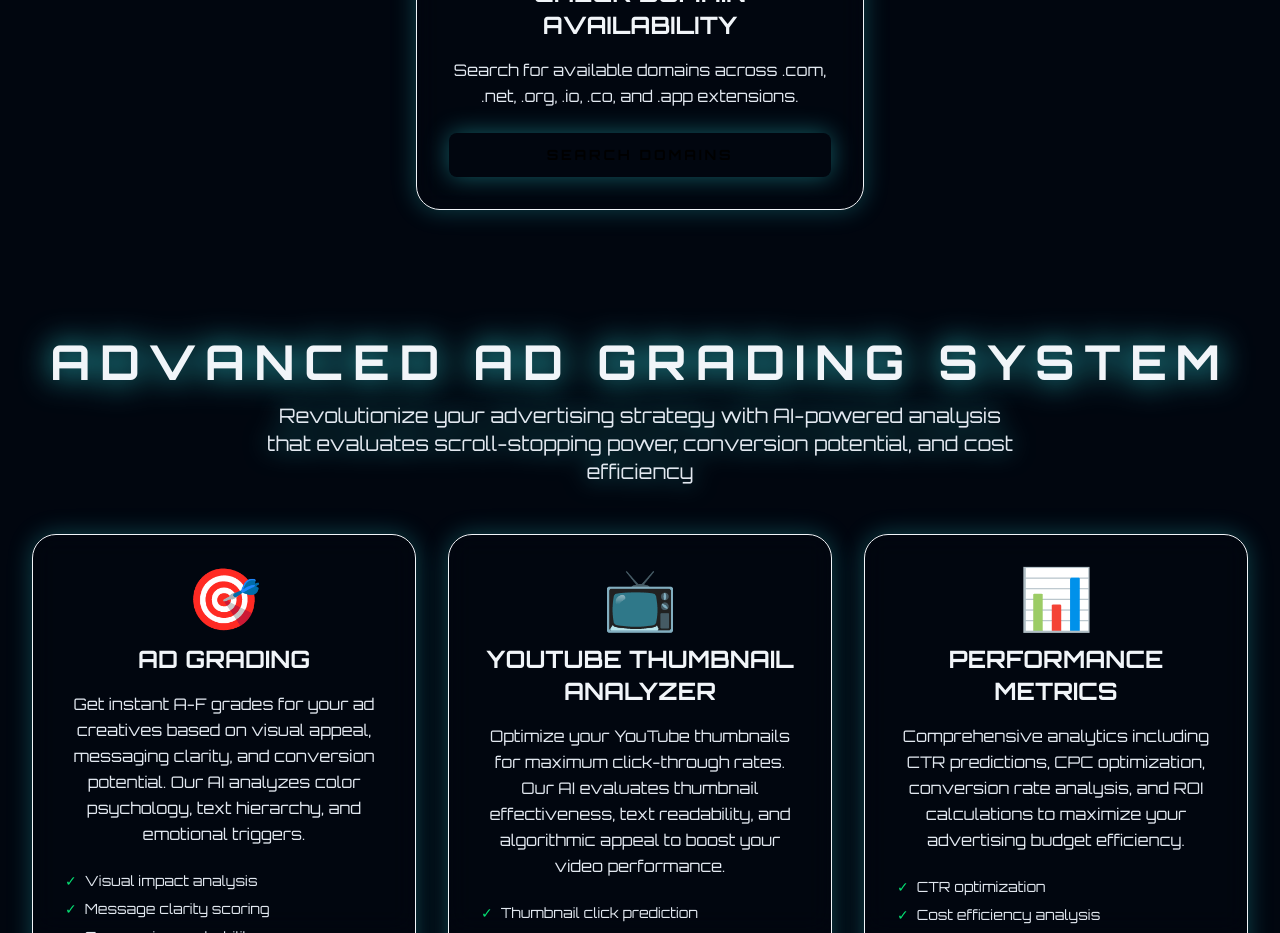
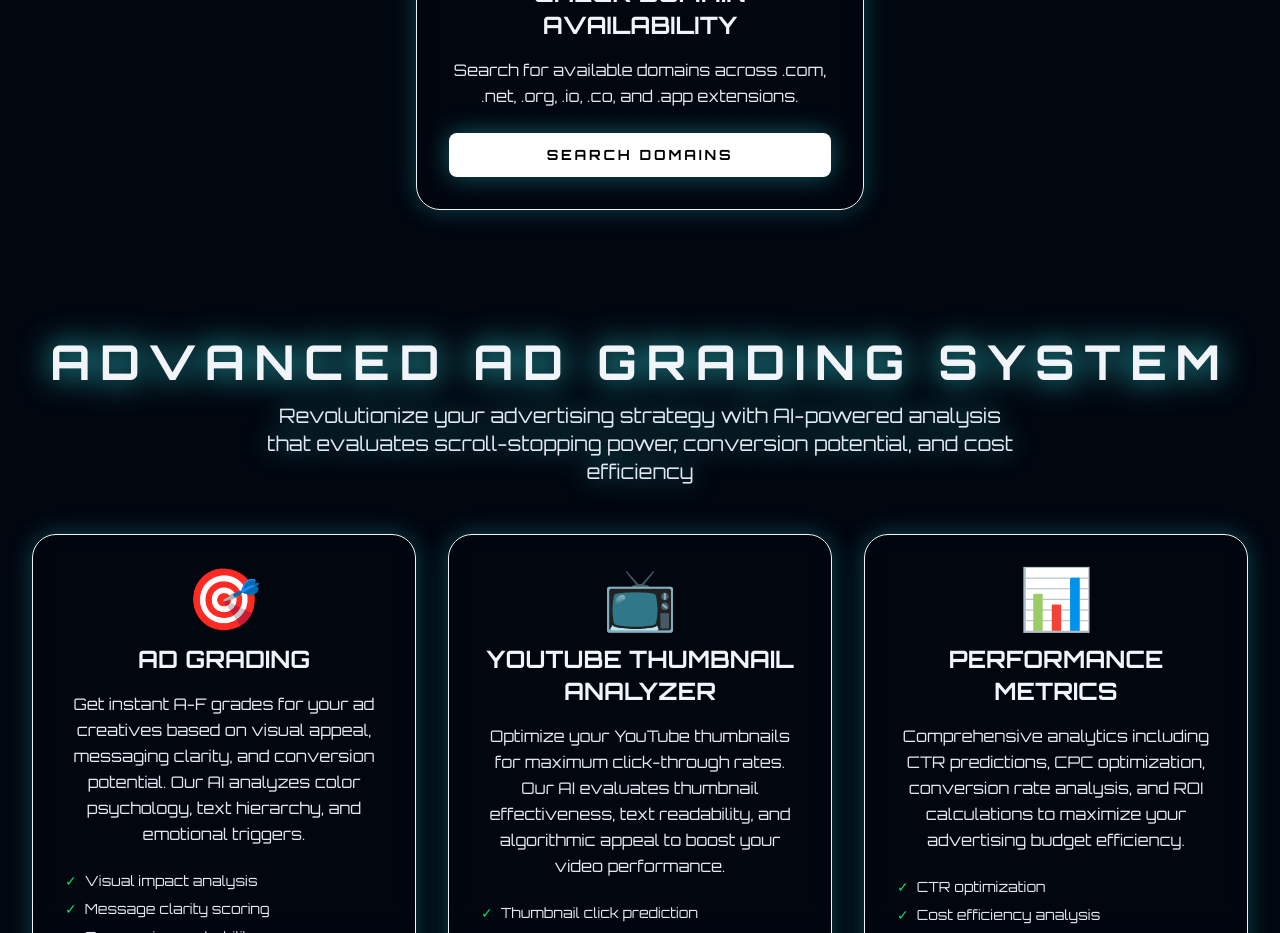
Before and after one commit to danlake2012/ctr-reactor, a Next.js app: page / in a window 1280 px wide. Shown: the part 1180-2113 px from the top of the page. Built offline with nearby package versions, Linux system fonts and the light colour scheme; no server answers.

Commit message:
Change domain search button from blue to white on home page

```diff
--- a/app/page.tsx
+++ b/app/page.tsx
@@ -530,7 +530,7 @@ export default function Home() {
                   </p>
                   <button
                     onClick={() => setIsDomainModalOpen(true)}
-                    className="w-full bg-blue-accent hover:bg-blue-bright text-black font-bold py-3 px-6 rounded-lg transition-colors tracking-[0.2em] uppercase text-sm shadow-[0_0_24px_var(--blue-glow-35)]"
+                    className="w-full bg-white hover:bg-gray-100 text-black font-bold py-3 px-6 rounded-lg transition-colors tracking-[0.2em] uppercase text-sm shadow-[0_0_24px_var(--blue-glow-35)]"
                     style={{ fontFamily: 'Orbitron, sans-serif' }}
                   >
                     SEARCH DOMAINS
```
